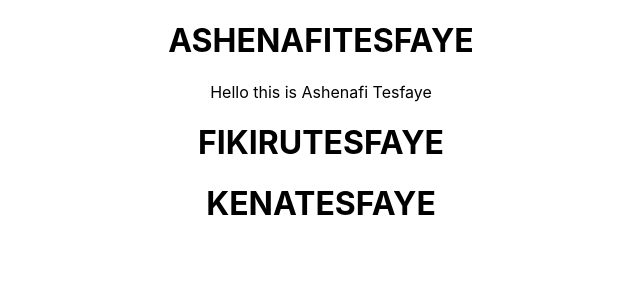
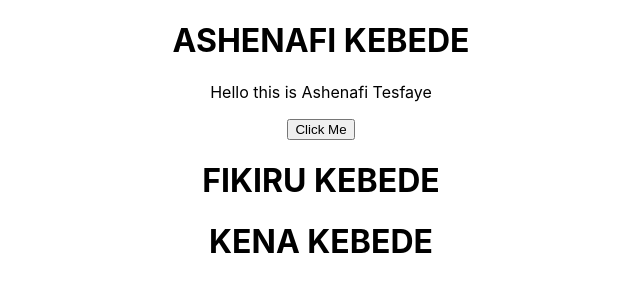
Before and after one commit to alxSoftware2024/React, a React (Create React App) app in the folder my-first-app/: page / in a window 1280 px wide. Shown: the top 300 px of the page, without its empty margins (319-959 px from the left). Built offline with nearby package versions, Linux system fonts and the light colour scheme.

Commit message:
Props with react componet

```diff
--- a/my-first-app/src/App.js
+++ b/my-first-app/src/App.js
@@ -8,6 +8,7 @@
 
      <Fullname name="ASHENAFI">
       <p>Hello this is Ashenafi Tesfaye</p>
+      <button>Click Me</button>
 </Fullname>
      <Fullname name="FIKIRU"/>
      <Fullname name="KENA"/>
--- a/my-first-app/src/componet/props.js
+++ b/my-first-app/src/componet/props.js
@@ -1,10 +1,24 @@
-import React from 'react'
-function Fullname(props){
-    return(
-        <div>
-<h1>{props.name}TESFAYE</h1>
-    {props.children}
-        </div>
-    );
+// import React from 'react'
+// function Fullname(props){
+//     return(
+//         <div>
+// <h1>{props.name}TESFAYE</h1>
+//     {props.children}
+//         </div>
+//     );
+// }
+// export default Fullname;
+//Props in Class componet
+import React, { Component } from 'react'
+class Fullname extends Component{
+    render(){
+        return(
+            <div>
+                 <h1>{this.props.name} KEBEDE</h1>
+            {this.props.children}
+            </div>
+
+        );
+    }
 }
 export default Fullname;
```
